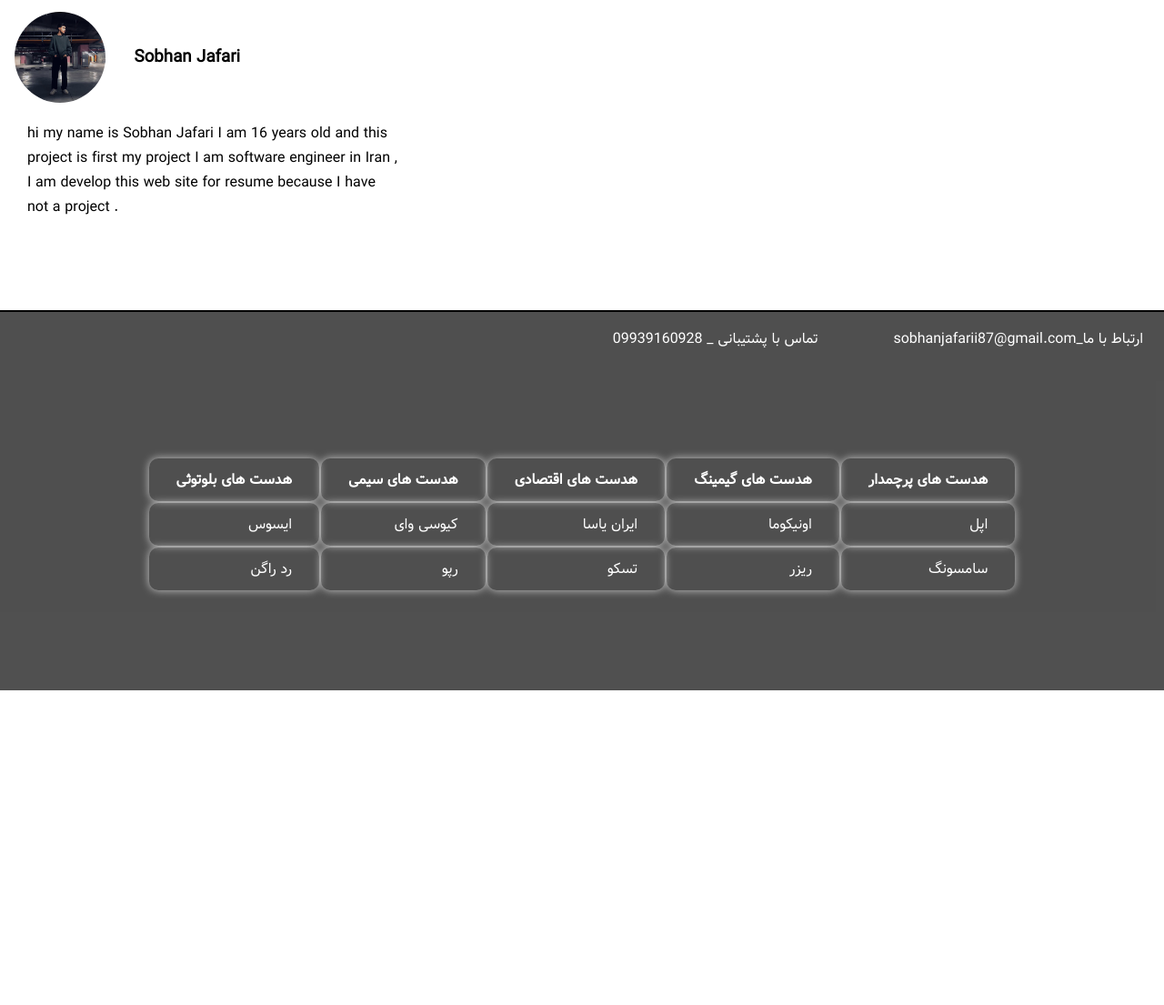
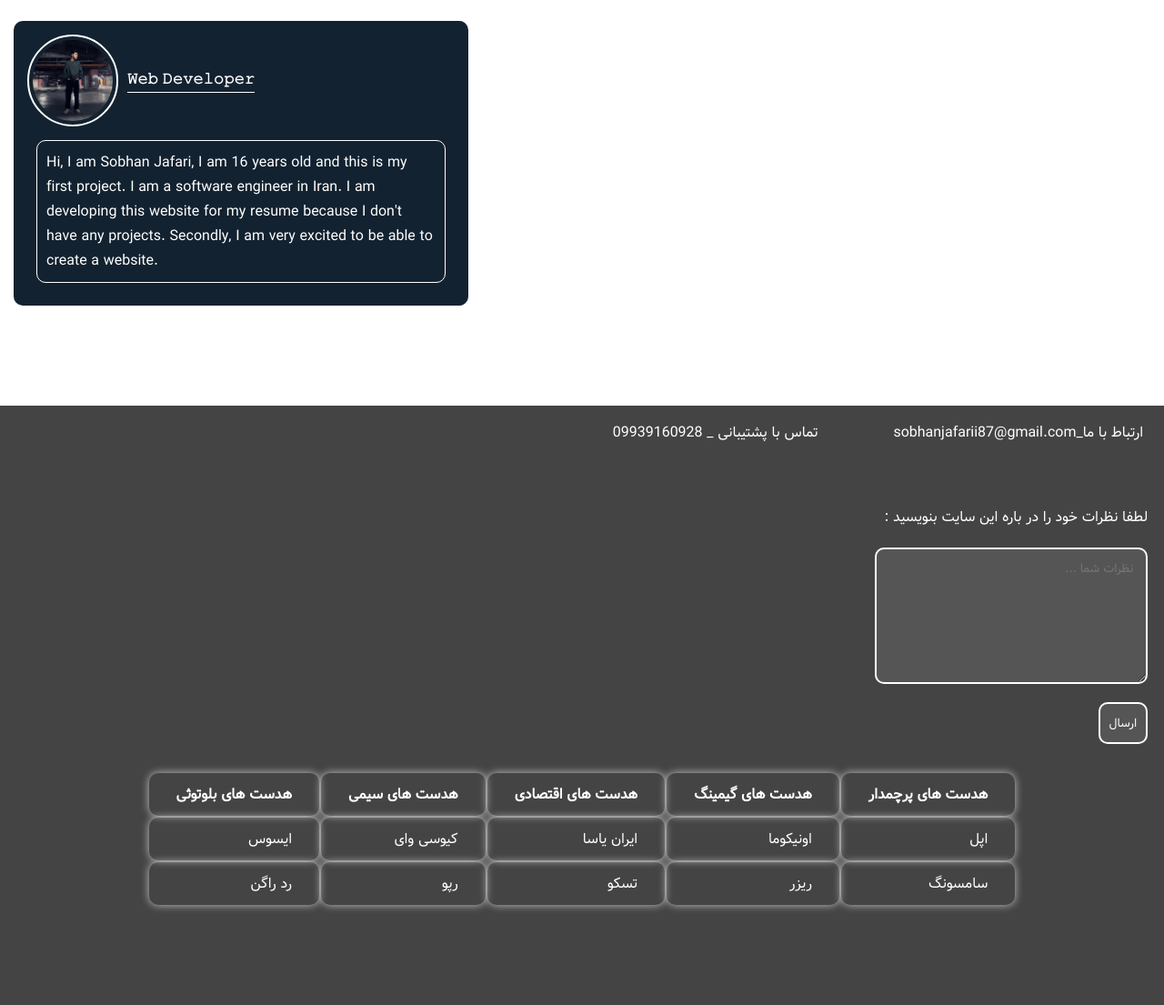
Before and after one commit to sobhanjaferi/musician, a plain HTML site: page index.html in a window 1280 px wide. Shown: the part 3646-4751 px from the top of the page at 91% size. Before the commit the page ends 4405 px from the top, so only its background shows below. Drawn offline with nearby package versions, Linux system fonts and the light colour scheme.

Commit message:
add comment section

```diff
--- a/index.html
+++ b/index.html
@@ -401,12 +401,16 @@
                 <div class="first_developer">
                     <div class="img">
                         <img src="./Tools/Imgs/profile_one.jpg" alt="">
-                        <h3>Sobhan Jafari</h3>
+                        <h3>𝚆𝚎𝚋 𝙳𝚎𝚟𝚎𝚕𝚘𝚙𝚎𝚛</h3>
                     </div>
 
                     <div class="introduction">
-                        hi my name is Sobhan Jafari I am 16 years old and this project is first my project I am software engineer in Iran ,
-                        I am develop this web site for resume because I have not a project .
+                        Hi, I am Sobhan Jafari, I am 16 years old and this
+                        is my first project. I am a software engineer
+                        in Iran. I am developing this website
+                        for my resume because I don't have any
+                        projects. Secondly, I am very excited to be
+                        able to create a website.
                     </div>
                 </div>
 
@@ -424,6 +428,12 @@
                 <div class="conection">
                     <p>تماس با پشتیبانی _ 09939160928</p>
                     <p>sobhanjafarii87@gmail.com_ارتباط با ما</p>
+                </div>
+
+                <div class="comment">
+                    <label for="comment">: لطفا نظرات خود را در باره این سایت بنویسید</label>
+                    <textarea name="comment" id="comment" placeholder="... نظرات شما "></textarea>
+                    <button type="submit"> ارسال</button>
                 </div>
 
                 <div class="table_container">
@@ -453,10 +463,12 @@
                         </tr>
                     </table>
                 </div>
+
                 <br>
                 <br>
                 <br>
                 <br>
+
             </div>
         </section>
     </footer>
--- a/style.css
+++ b/style.css
@@ -717,49 +717,59 @@ header nav .nav-left .register-login-btn:hover a p{
     display: flex;
     justify-content: start;
     align-items: center;
-    position: relative;
 }
 
 .developers .container{
     display: flex;
-    justify-content: start;
+    justify-content: center;
     align-items: center;
+    padding: 15px;
+    max-width: 500px;
+    margin: 10px 15px;
+    border-radius: 10px;
+    cursor: pointer;
+    background-color: #132230;
 }
 
 .developers .container .first_developer .img{
     display: flex;
-    justify-content: space-around;
+    justify-content: space-between;
     align-items: center;
-    width: 300px;
-    padding: 10px;
-    margin: -10px;
-    margin-bottom: 10px;
+    max-width: 250px;
+    color: white;
+    padding-bottom: 5px;
+}
+
+.developers .container .first_developer .img h3{
+    font-size: 1em;
+    border-bottom: 1px solid white;
 }
 
 .developers .container .first_developer .img img{
     width: 100px;
-    height: 100px;
     border-radius: 100px;
+    padding: 4px;
+    border: 2px solid white;
 }
 
 .developers .container .first_developer .introduction{
-    margin-left: 30px;
-    margin-right: 30px;
-    max-width: 410px;
+    margin: 10px 10px;
+    color: white;
+    padding: 10px;
+    border-radius: 10px;
+    border: 1px solid white;
 }
 
 /* ================================= footer ================================= */
 
 footer{
-    border-top: 2px solid black;
-    background-image: url(./Tools/Imgs/4.jpg);
     background-position: center;
     background-repeat: no-repeat;
     background-size: cover;
 }
 
 footer .footer_section{
-    background-color: #444444ef;
+    background-color: #444;
     display: flex;
     justify-content: center;
     align-items: center;
@@ -786,7 +796,7 @@ footer .footer_section .container .table_container{
 }
 
 footer .footer_section .container table{
-    margin-top: 100px;
+    margin-top: 30px;
 }
 
 footer .footer_section .container table tr th{
@@ -801,6 +811,41 @@ footer .footer_section .container table tr td{
     text-align: right;
     border-radius: 10px;
     box-shadow: 0px 0px 10px 0px rgba(255, 255, 255, 0.687);
+}
+
+footer .footer_section .container .comment{
+    margin-top: 50px;
+    display: flex;
+    justify-content: end;
+    align-items: end;
+    flex-direction: column;
+}
+
+footer .footer_section .container .comment label{
+    text-align: right;
+    margin-right: 5px;
+}
+
+footer .footer_section .container .comment textarea{
+    width: 300px;
+    height: 150px;
+    margin: 20px 5px;
+    border-radius: 10px;
+    border: 2px solid white;
+    padding: 10px;
+    text-align: right;
+    background-color: #555;
+    color: white;
+}
+
+footer .footer_section .container .comment button{
+    padding: 10px;
+    border-radius: 10px;
+    border: 2px solid white;
+    background-color: #555;
+    color: white;
+    margin-right: 5px;
+    z-index: 1;
 }
 
 /* ================================= mediy query ================================= */
```
